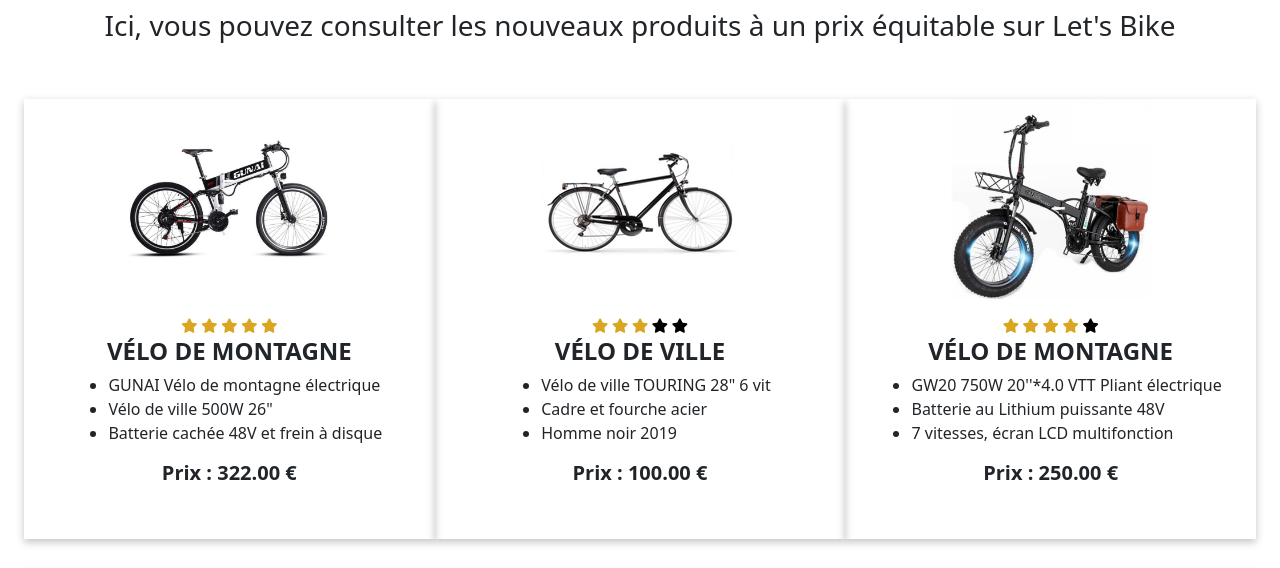
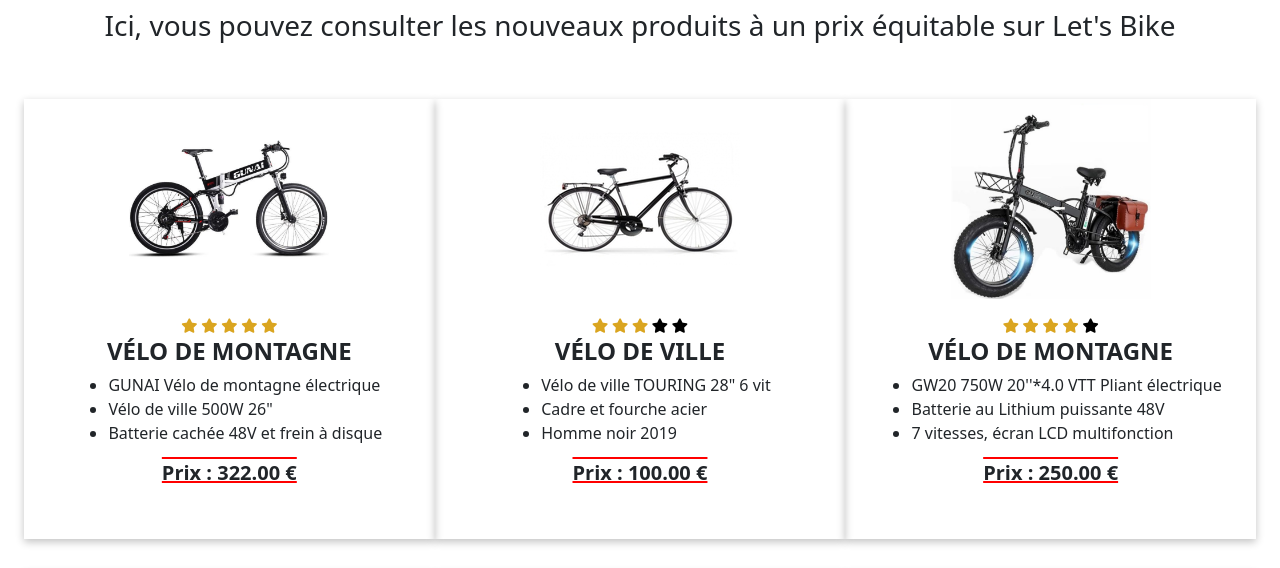
Before and after one commit to amri-coder/e-commerce, a plain HTML site: page e-commerce.html in a window 1280 px wide. Shown: the part 158-726 px from the top of the page. Drawn offline with nearby package versions, Linux system fonts and the light colour scheme.

Commit message:
projet vélo

```diff
--- a/css/style.css
+++ b/css/style.css
@@ -65,3 +65,6 @@
     *display:inline;
 
 }
+.p-price {
+    text-decoration:2px underline overline solid #FF0000;
+}
```
